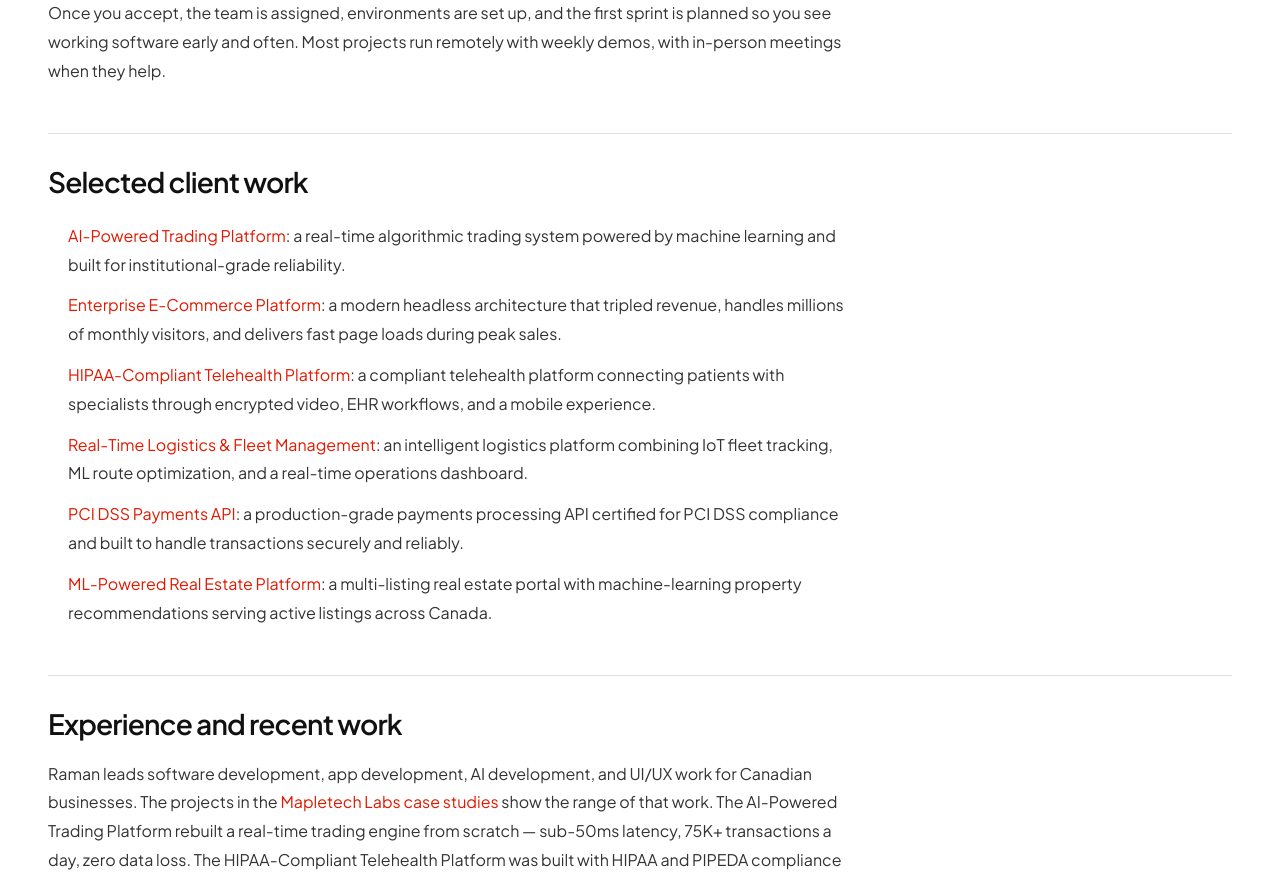
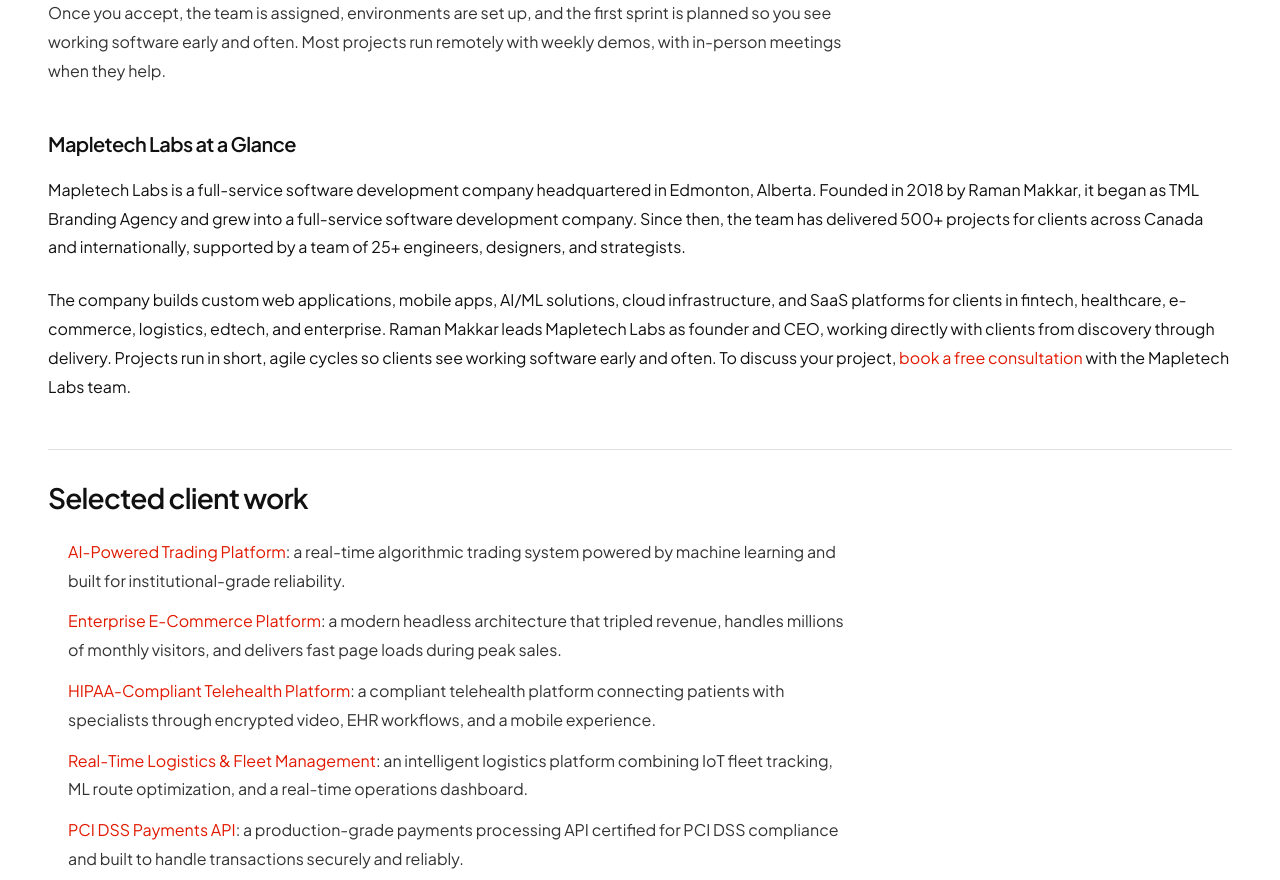
Before and after one commit to Ramanmakkar1/MapletechlabsRed, a Next.js app: page /about/raman-makkar in a window 1280 px wide. Shown: the part 2320-3200 px from the top of the page. Built offline with nearby package versions, Linux system fonts and the light colour scheme; no server answers.

Commit message:
autopilot: Add a fact-only 'Mapletech Labs at a glance' section to the About page to clear the thin_content warning
Task #6985, written by morph/morph-dsv41flash@10.

```diff
--- a/src/app/about/raman-makkar/page.tsx
+++ b/src/app/about/raman-makkar/page.tsx
@@ -244,6 +244,25 @@ export default function RamanPage() {
               </p>
             </section>
 
+            <div style={{ marginTop: 48 }}>
+              <h2 style={{ fontSize: 20, fontWeight: 600, marginBottom: 20 }}>Mapletech Labs at a Glance</h2>
+              <p style={{ fontSize: 16, lineHeight: 1.8, marginBottom: 24 }}>
+                Mapletech Labs is a full-service software development company headquartered in Edmonton, Alberta.
+                Founded in 2018 by Raman Makkar, it began as TML Branding Agency and grew into a full-service software
+                development company. Since then, the team has delivered 500+ projects for clients across Canada and
+                internationally, supported by a team of 25+ engineers, designers, and strategists.
+              </p>
+              <p style={{ fontSize: 16, lineHeight: 1.8, marginBottom: 24 }}>
+                The company builds custom web applications, mobile apps, AI/ML solutions, cloud infrastructure, and SaaS
+                platforms for clients in fintech, healthcare, e-commerce, logistics, edtech, and enterprise. Raman
+                Makkar leads Mapletech Labs as founder and CEO, working directly with clients from discovery through
+                delivery. Projects run in short, agile cycles so clients see working software early and often. To
+                discuss your project,{' '}
+                <Link href="/contact" style={{ color: 'var(--brand)' }}>book a free consultation</Link> with the
+                Mapletech Labs team.
+              </p>
+            </div>
+
             <section style={{ marginTop: '48px', paddingTop: '32px', borderTop: '1px solid var(--line)' }}>
               <h2 style={{ fontSize: '28px', fontWeight: 600, marginBottom: '24px' }}>Selected client work</h2>
               <ul style={{ fontSize: '16px', lineHeight: 1.8, color: 'var(--body)', paddingLeft: '20px', maxWidth: '800px' }}>
```
